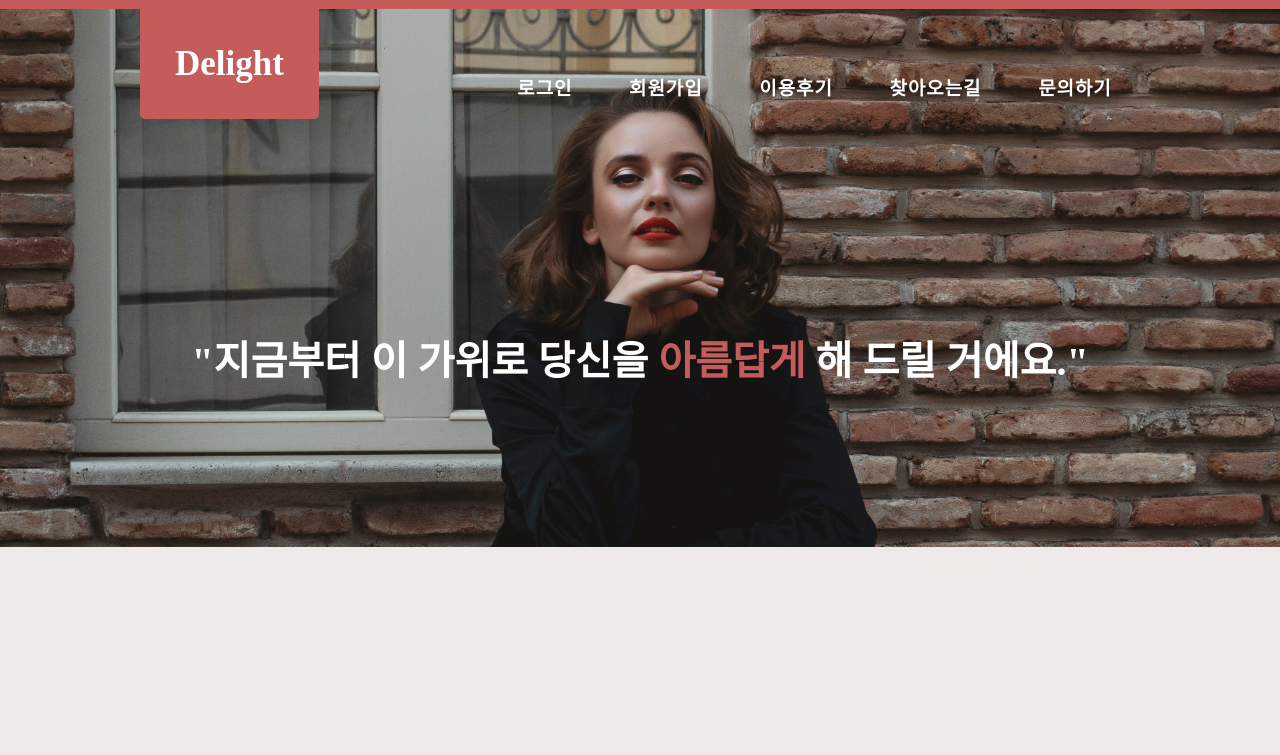
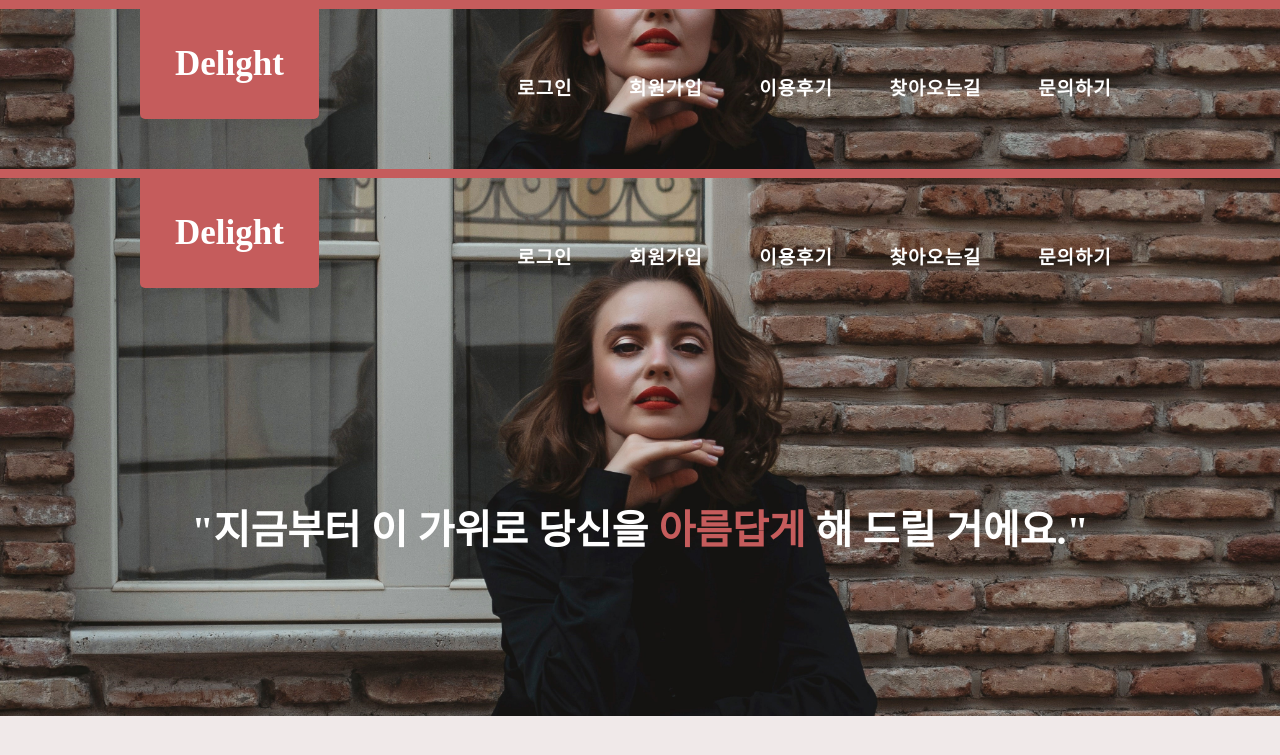
Before and after one commit to BaeSeokJin/bellehair, a Java web app: page / in a window 1280 px wide. Shown: the top 755 px of the page. Run offline with Spring Boot 4, a stand-in JSP engine, Linux system fonts and the light colour scheme; data that the repository does not hold is empty; the project's own start-up code is not run, and a stand-in starts its controllers and pages; some web fonts are replaced.

Commit message:
chore : index 및 header jsp 정리

```diff
--- a/src/main/webapp/WEB-INF/views/include/head.jsp
+++ b/src/main/webapp/WEB-INF/views/include/head.jsp
@@ -1,10 +1,40 @@
 <%@ page language="java" contentType="text/html; charset=UTF-8"
     pageEncoding="UTF-8"%>
-<%@ taglib prefix="c" uri="http://java.sun.com/jsp/jstl/core" %>
+<%@ taglib prefix="c" uri="http://java.sun.com/jsp/jstl/core" %>  <!-- 태그 라이브러리 추가  -->
+<%@ taglib prefix="form" uri="http://www.springframework.org/tags/form" %> <!-- 스프링 폼태그 사용 가능  -->
 
 <c:set var="contextPath" value="${pageContext.request.contextPath}"/>
 
-<meta charset="UTF-8">
-<link rel="stylesheet" href="${contextPath}/resources/css/all.css">
-<script type="text/javascript" src="${contextPath}/resources/js/webUtil.js"></script>
-<title>JSP_Study</title>
+<!DOCTYPE html PUBLIC "-//W3C//DTD XHTML 1.0 Strict//EN" "http://www.w3.org/TR/xhtml1/DTD/xhtml1-strict.dtd">
+<html xmlns="http://www.w3.org/1999/xhtml">
+<head>
+	<meta http-equiv="Content-Type" content="text/html; charset=utf-8" />
+	<title>Delight</title>
+	<meta name="keywords" content="" />
+	<meta name="description" content="" />
+	<link href="http://fonts.googleapis.com/css?family=Source+Sans+Pro:200,300,400,600,700,900" rel="stylesheet" />
+	<link href="${contextPath}/resources/css/index.css" rel="stylesheet" type="text/css" media="all" />
+      <link rel="shortcut icon" type="image/x-icon" href="../../../resources/image/favicon.ico" />
+	<style>
+		@import url(//fonts.googleapis.com/earlyaccess/jejumyeongjo.css);
+	</style>
+</head>
+<body>
+<div id="header-wrapper">
+	<div id="header" class="container">
+		<div id="logo">
+			<h1 style="font-size: 21px; font-family: 'Jeju Myeongjo', serif; font-size: 35px;"><a href="#">Delight</a></h1>
+		</div>
+		<div id="menu">
+			<ul style="font-size: 21px; font-family: 'Jeju Myeongjo', serif;">
+				<li><a href="#">로그인</a></li>
+				<li><a href="#">회원가입</a></li>
+				<li><a href="#">이용후기</a></li>
+				<li><a href="#">찾아오는길</a></li>
+				<li><a href="#">문의하기</a></li>
+			</ul>
+		</div>
+	</div>
+</div>
+</body>
+</html>
--- a/src/main/webapp/WEB-INF/views/index.jsp
+++ b/src/main/webapp/WEB-INF/views/index.jsp
@@ -3,13 +3,14 @@
 <!DOCTYPE html PUBLIC "-//W3C//DTD XHTML 1.0 Strict//EN" "http://www.w3.org/TR/xhtml1/DTD/xhtml1-strict.dtd">
 <html xmlns="http://www.w3.org/1999/xhtml">
 <head>
+<%@ include file="/WEB-INF/views/include/head.jsp" %>
 	<meta http-equiv="Content-Type" content="text/html; charset=utf-8" />
-	<title></title>
+	<title>Delight</title>
 	<meta name="keywords" content="" />
 	<meta name="description" content="" />
 	<link href="http://fonts.googleapis.com/css?family=Source+Sans+Pro:200,300,400,600,700,900" rel="stylesheet" />
 	<link href="${contextPath}/resources/css/index.css" rel="stylesheet" type="text/css" media="all" />
-
+      <link rel="shortcut icon" type="image/x-icon" href="../../../resources/image/favicon.ico" />
 	<style>
 		@import url(//fonts.googleapis.com/earlyaccess/jejumyeongjo.css);
 	</style>
--- a/src/main/webapp/resources/css/index.css
+++ b/src/main/webapp/resources/css/index.css
@@ -39,7 +39,7 @@ p, ol, ul
 	#header-wrapper
 {
 	/* 이미지 경로 삽입 성공 */
-	background: url(/resources/image/banner2.jpg) no-repeat center;
+	background: url(/resources/image/mainbanner.jpg) no-repeat center;
 	background-size: cover;
 	border-top: 9px solid rgb(197, 92, 92);;
 }
```
Also changed, not shown: src/main/webapp/resources/image/mainbanner.jpg (renamed from src/main/webapp/resources/image/banner2.jpg).
